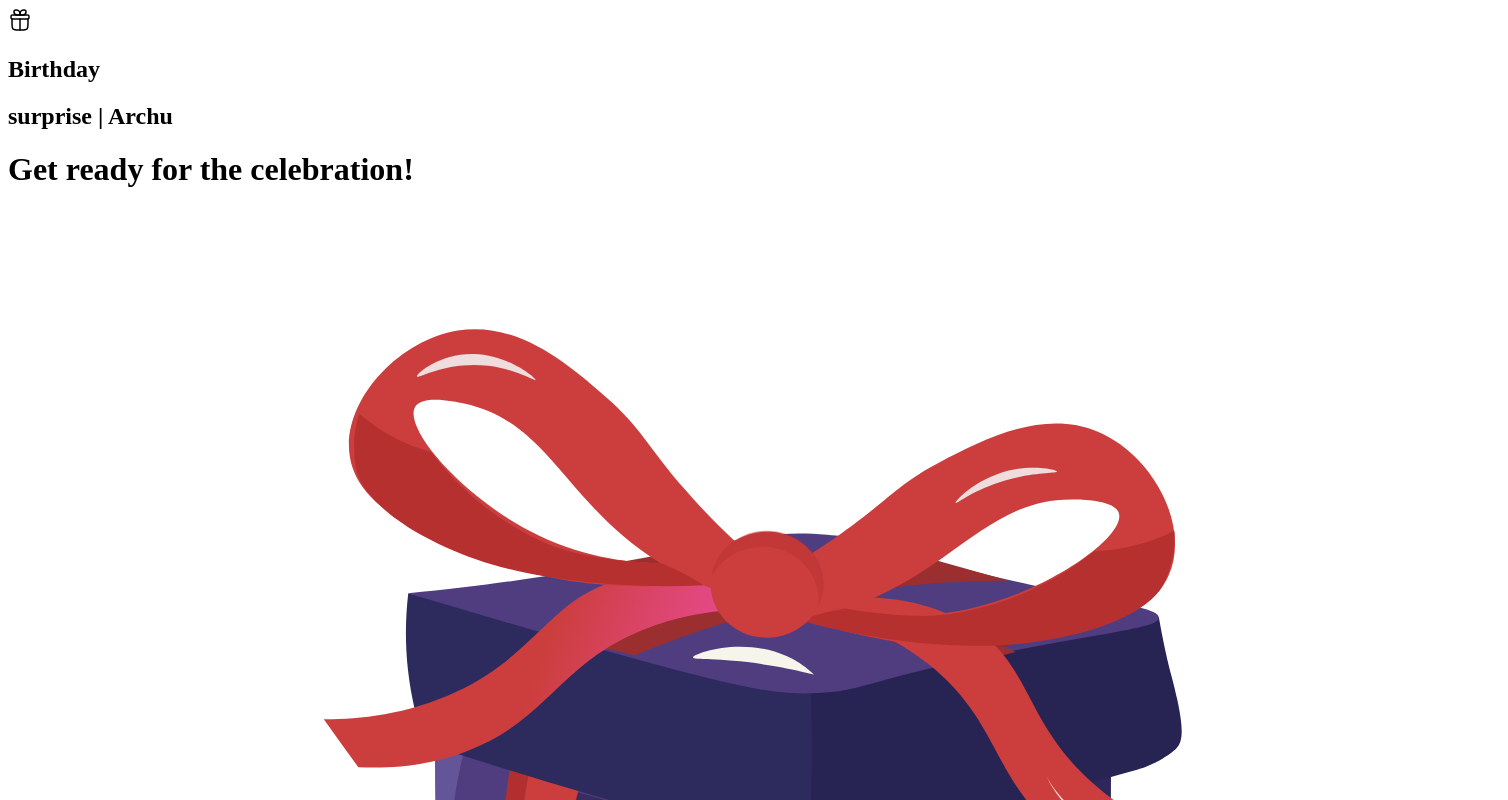
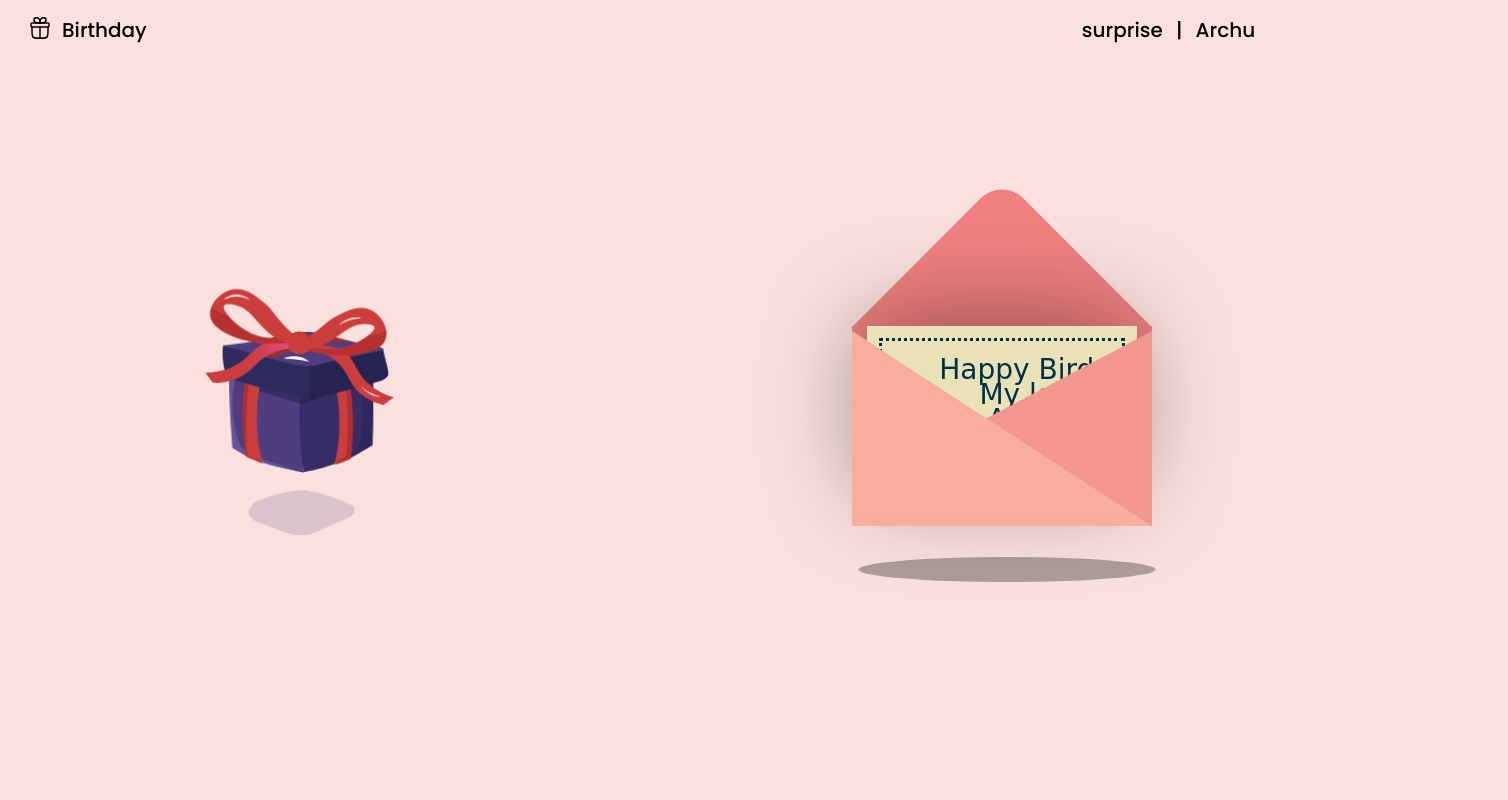
Before and after one commit to hacken08/Birthday-special, a plain HTML site: page index.html in a window 1280 px wide. Shown: the top 800 px of the page, 1508 px wide, since content can reach past the window. Drawn offline with Linux system fonts and the light colour scheme.

Commit message:
fixing file path

```diff
--- a/index.html
+++ b/index.html
@@ -5,8 +5,8 @@
     <meta charset="UTF-8">
     <meta name="viewport" content="width=device-width, initial-scale=1.0">
     <title>Happy Birthady Archu</title>
-    <link rel="stylesheet" href="card.css">
-    <link rel="stylesheet" href="style.css">
+    <link rel="stylesheet" href="/lib/card.css">
+    <link rel="stylesheet" href="/lib/style.css">
 </head>
 
 <body>
@@ -23,7 +23,7 @@
         <h1 id="heading">Get ready for the celebration!</h1>
         <div id="countdown"></div>
     </div>
-    <a href="celebration.html">
+    <a href="/lib/celebration.html">
         <div class="giftContainer ">
             <img src="/assets/gift.svg" id="gift" class="shake" alt="">
             <div id="giftShadow" class="shadow"></div>
@@ -41,7 +41,7 @@
         <div class="shadow"></div>
     </div>
 
-    <script src="script.js"></script>
+    <script src="lib/script.js"></script>
 </body>
 
 </html>
--- a/lib/script.js
+++ b/lib/script.js
@@ -26,7 +26,7 @@ function updateCountdown() {
 
     document.getElementById("countdown").innerHTML = days + "d : " + hours + "h : " + minutes + "m : " + seconds + "s ";
 
-    if (distance < 0) {
+    if (distance > 0) {
         music.pause();
         document.querySelector(".count-cont").style.display = "none";
         giftCont.style.display = 'block'
```
